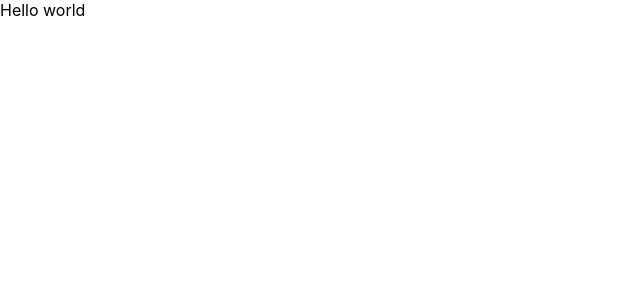
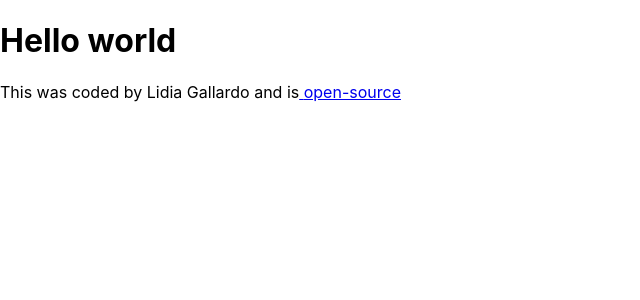
Before and after one commit to LidiaGDC/wfiveweather, a React (Create React App) app: page / in a window 1280 px wide. Shown: the top 300 px of the page, without its empty margins (0-640 px from the left). Built offline with nearby package versions, Linux system fonts and the light colour scheme.

Commit message:
Added link to github repository in App.js
Add a link inside a footer in the app.js

```diff
--- a/src/App.js
+++ b/src/App.js
@@ -1,5 +1,20 @@
 function App() {
-  return <div className="App">Hello world</div>;
+  return (
+    <div className="App">
+      <h1>Hello world</h1>
+      <footer>
+        This was coded by Lidia Gallardo and is
+        <a
+          href="https://github.com/LidiaGDC/wfiveweather"
+          target="_blank"
+          rel="noreferrer"
+        >
+          {" "}
+          open-source{" "}
+        </a>
+      </footer>
+    </div>
+  );
 }
 
 export default App;
```
